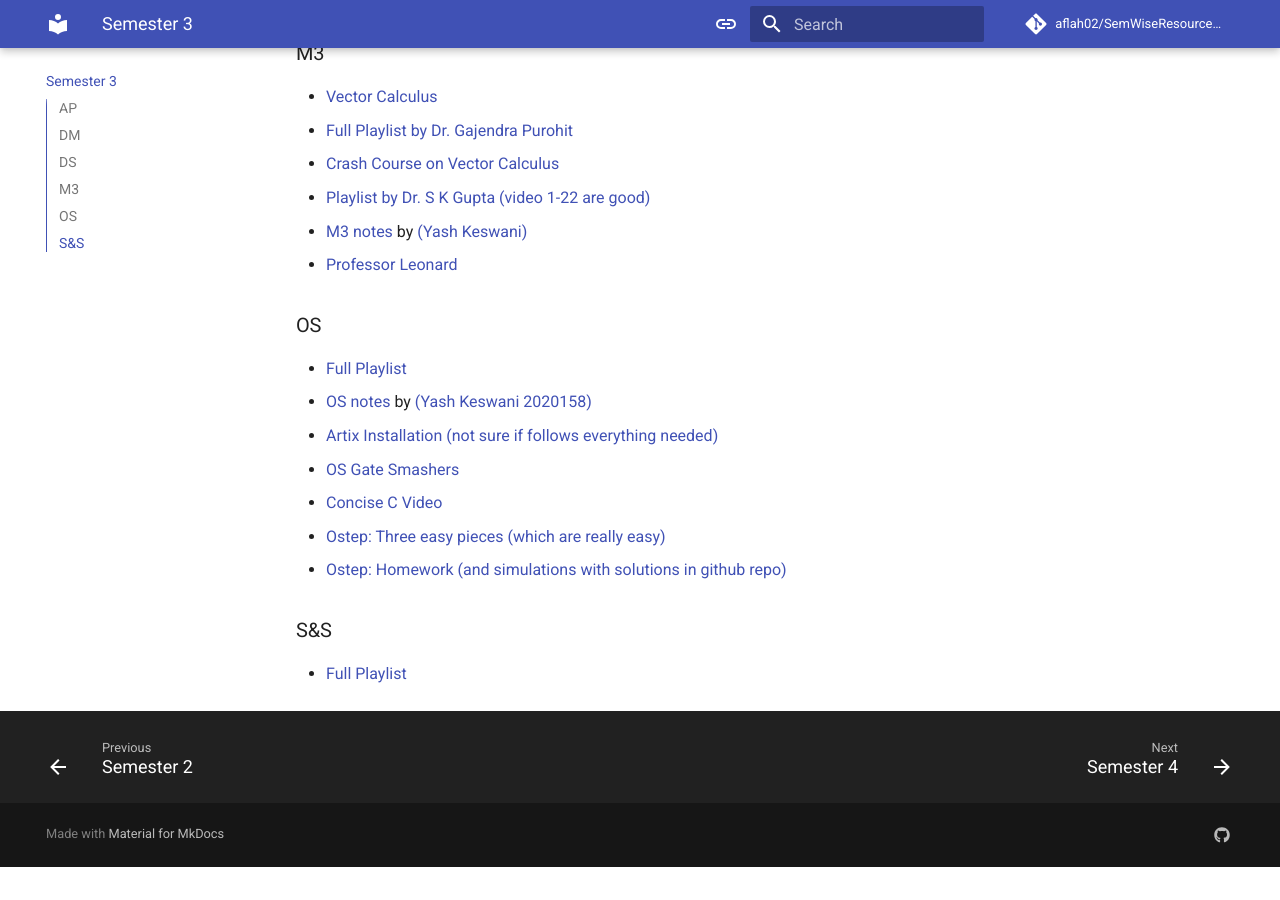
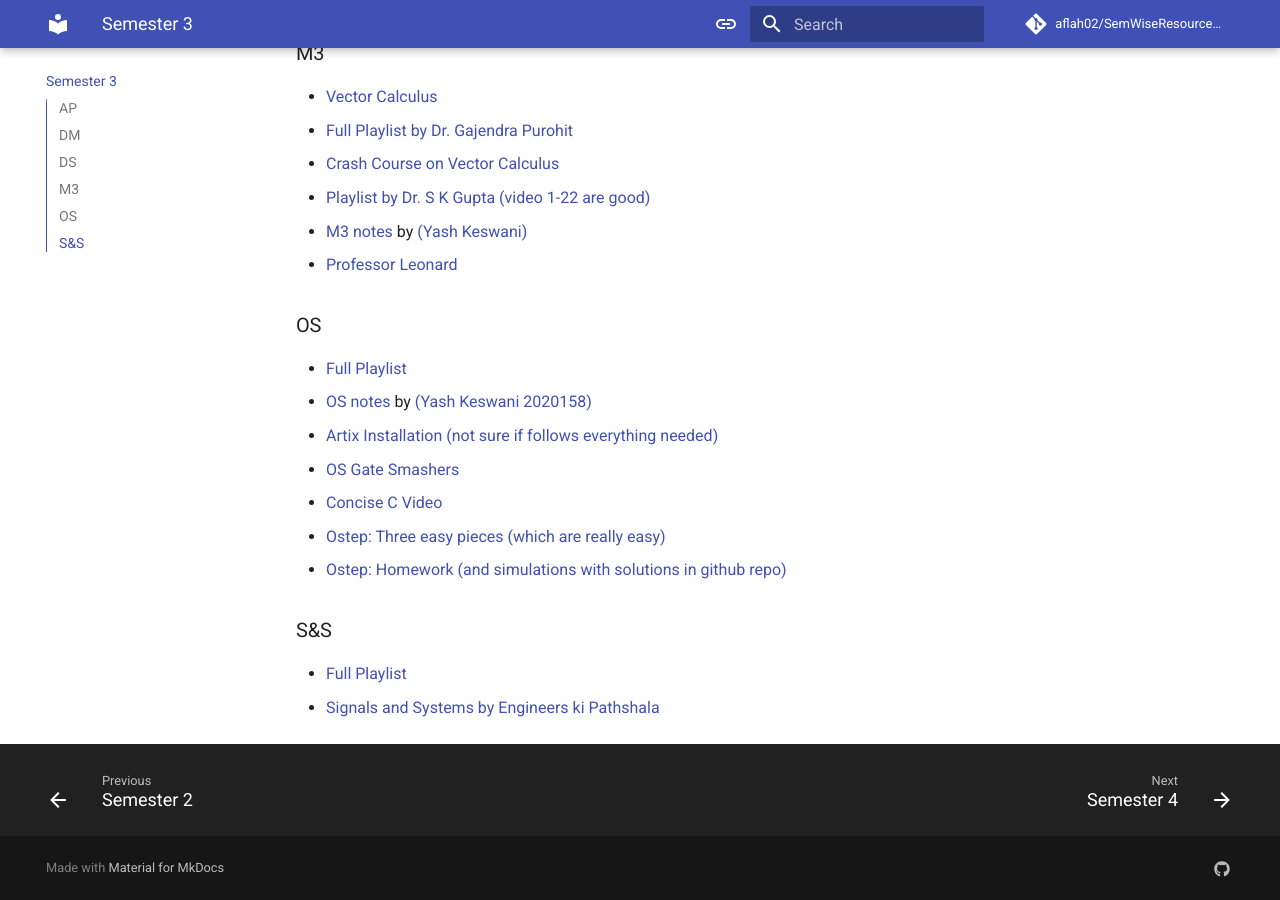
Before and after one commit to aflah02/SemWiseResourcesIIIT, an MkDocs documentation site: the page built from docs/semester-3.md, in a window 1280 px wide and 900 px high, scrolled down 1004 px. Built offline with MkDocs 1.6.1 and Material for MkDocs 9.7.7, drawn with Linux system fonts in a browser that asks for light colours; comment, search, counter and statistics services are not loaded; before the commit the page ends 1871 px from its top, so only the background shows below that.

```diff
--- a/docs/semester-3.md
+++ b/docs/semester-3.md
@@ -41,3 +41,4 @@
 
 ### S&S
 - [Full Playlist](https://www.youtube.com/playlist?list=PL1XaeVNXKsvx5QCG7OdYEwRLyDrKUuS6i)
+- [Signals and Systems by Engineers ki Pathshala](https://youtube.com/playlist?list=PL9RcWoqXmzaIG-RWneeqDJ-FCt66S15pl&si=mt0kTHoIYy8NJXm5)
```
Also changed, not shown: README.md (+1 -0 lines).
